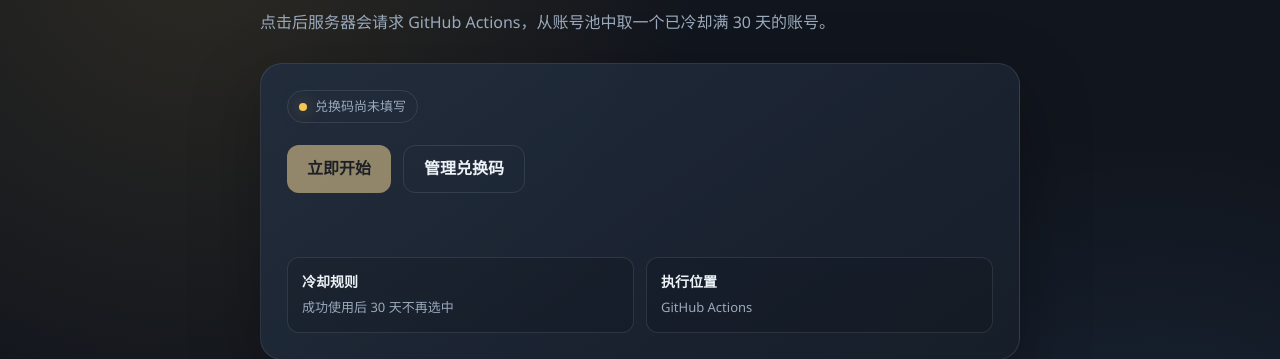
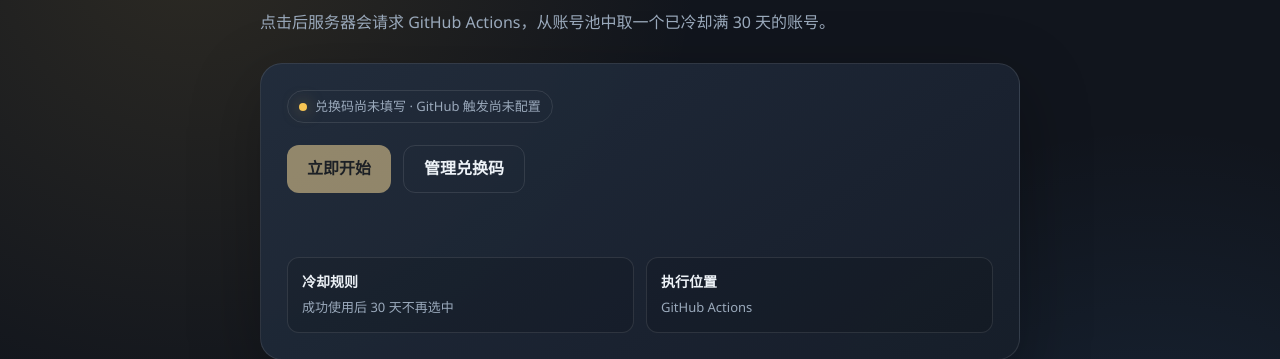
Before and after one commit to Augfif/pokemon_purchase, a Flask app: template server/templates/index.html in a window 1280 px wide. Shown: the part 146-505 px from the top of the page. Run offline with Flask 3, Linux system fonts and the light colour scheme; the template is opened without the code that fills it: most values are stand-ins (such as "Sample title", 1, 10 or a date in 2020); parts of the project's set-up code (start-up, migrations or seed data) failed here and were passed over.

Commit message:
Update trigger and run lock

```diff
--- a/server/app.py
+++ b/server/app.py
@@ -38,7 +38,7 @@ GITHUB_REF = os.environ.get("GITHUB_REF", "main").strip()
 GITHUB_WORKFLOW = os.environ.get("GITHUB_WORKFLOW", "pokemon_purchase.yml").strip()
 GITHUB_TRIGGER_TOKEN = os.environ.get("GITHUB_TRIGGER_TOKEN", "").strip()
 TRIGGER_COOLDOWN_SECONDS = int(os.environ.get("TRIGGER_COOLDOWN_SECONDS", "300"))
-RUN_LOCK_SECONDS = int(os.environ.get("RUN_LOCK_SECONDS", "3600"))
+RUN_LOCK_SECONDS = int(os.environ.get("RUN_LOCK_SECONDS", "1800"))
 
 DB_LOCK = threading.RLock()
 
@@ -283,6 +283,7 @@ def trigger_page(slug: str):
         prefix=PREFIX,
         csrf=csrf_token(),
         coupon=get_coupon(),
+        github_configured=bool(GITHUB_TRIGGER_TOKEN),
     )
 
 
--- a/server/templates/index.html
+++ b/server/templates/index.html
@@ -16,9 +16,10 @@
       {% else %}
         兑换码尚未填写
       {% endif %}
+      {% if not github_configured %} · GitHub 触发尚未配置{% endif %}
     </div>
     <div class="actions">
-      <button id="start" {% if coupon.state != 'active' %}disabled{% endif %}>立即开始</button>
+      <button id="start" {% if coupon.state != 'active' or not github_configured %}disabled{% endif %}>立即开始</button>
       <a class="link-button secondary" href="{{ prefix }}/admin/">管理兑换码</a>
     </div>
     <div id="message" class="message" role="status"></div>
```
